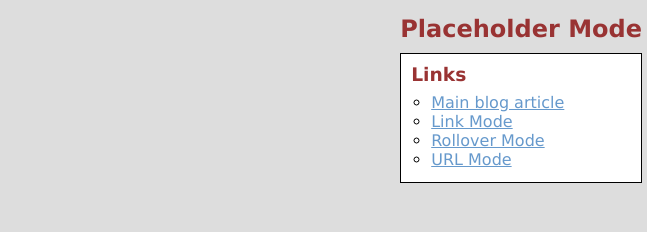
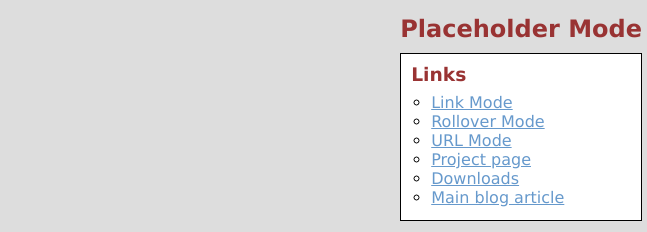
Before and after one commit to flesler/demos, a plain HTML site: page jquery/preload/placeholder/index.html in a window 1280 px wide. Shown: the top 232 px of the page, 633-1280 px from the left. Drawn offline with nearby package versions, Linux system fonts and the light colour scheme.

Commit message:
Tweaks to preload

```diff
--- a/jquery/preload/placeholder/index.html
+++ b/jquery/preload/placeholder/index.html
@@ -23,10 +23,12 @@
 	<h2 class='title'>Placeholder Mode</h2>		<div id="links">
 			<h3>Links</h3>
 			<ul>
-			<li><a target="_blank" href="http://flesler.blogspot.com/2008/01/jquerypreload.html">Main blog article</a></li>
-<li><a href="../link/">Link Mode</a></li>
-<li><a href="../rollover/">Rollover Mode</a></li>
-<li><a href="../url/">URL Mode</a></li>
+				<li><a href="../link/">Link Mode</a></li>
+				<li><a href="../rollover/">Rollover Mode</a></li>
+				<li><a href="../url/">URL Mode</a></li>
+				<li><a target="_blank" href="https://github.com/flesler/jquery.preload">Project page</a></li>
+				<li><a target="_blank" href="https://github.com/flesler/jquery.preload/releases">Downloads</a>
+				<li><a target="_blank" href="http://flesler.blogspot.com/2008/01/jquerypreload.html">Main blog article</a></li>
 			</ul>
 		</div>
 		</div>
```
Also changed, not shown: index.html (+4 -4 lines), jquery/preload/index.html (+3 -3 lines), jquery/preload/link/index.html (+5 -3 lines), jquery/preload/rollover/index.html (+6 -4 lines), jquery/preload/url/index.html (+6 -4 lines).
